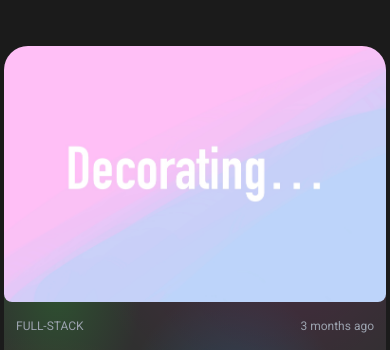
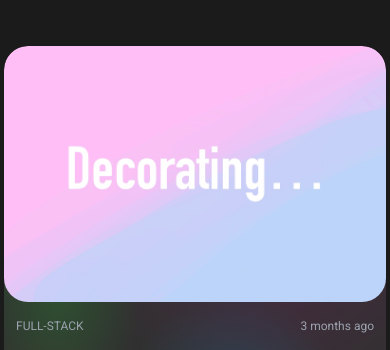
Before and after one commit to KarlieKKY/karliefolio, a Next.js app: page / in a window 390 px wide. Shown: the part 188-538 px from the top of the page. Built offline with nearby package versions, Linux system fonts and the light colour scheme.

Commit message:
fixed carousel style

```diff
--- a/app/projects/_components/ProjectCarousel.tsx
+++ b/app/projects/_components/ProjectCarousel.tsx
@@ -42,12 +42,15 @@ export default function ProjectCarousel({
                 <CardContent className="p-0">
                   <div className="space-y-4">
                     {/* Image Frame */}
-                    <div className="relative h-64 md:h-96 rounded-lg overflow-hidden">
+                    <div className="relative h-64 md:h-96 overflow-hidden">
                       <Image
                         src={project.imageUrl}
                         alt={project.name}
                         fill
-                        className="object-cover"
+                        className="rounded-3xl"
+                        style={{
+                          objectFit: "cover",
+                        }}
                         priority
                       />
                     </div>
```
Also changed, not shown: 2 other files (tests, documents, lock files or other folders).
